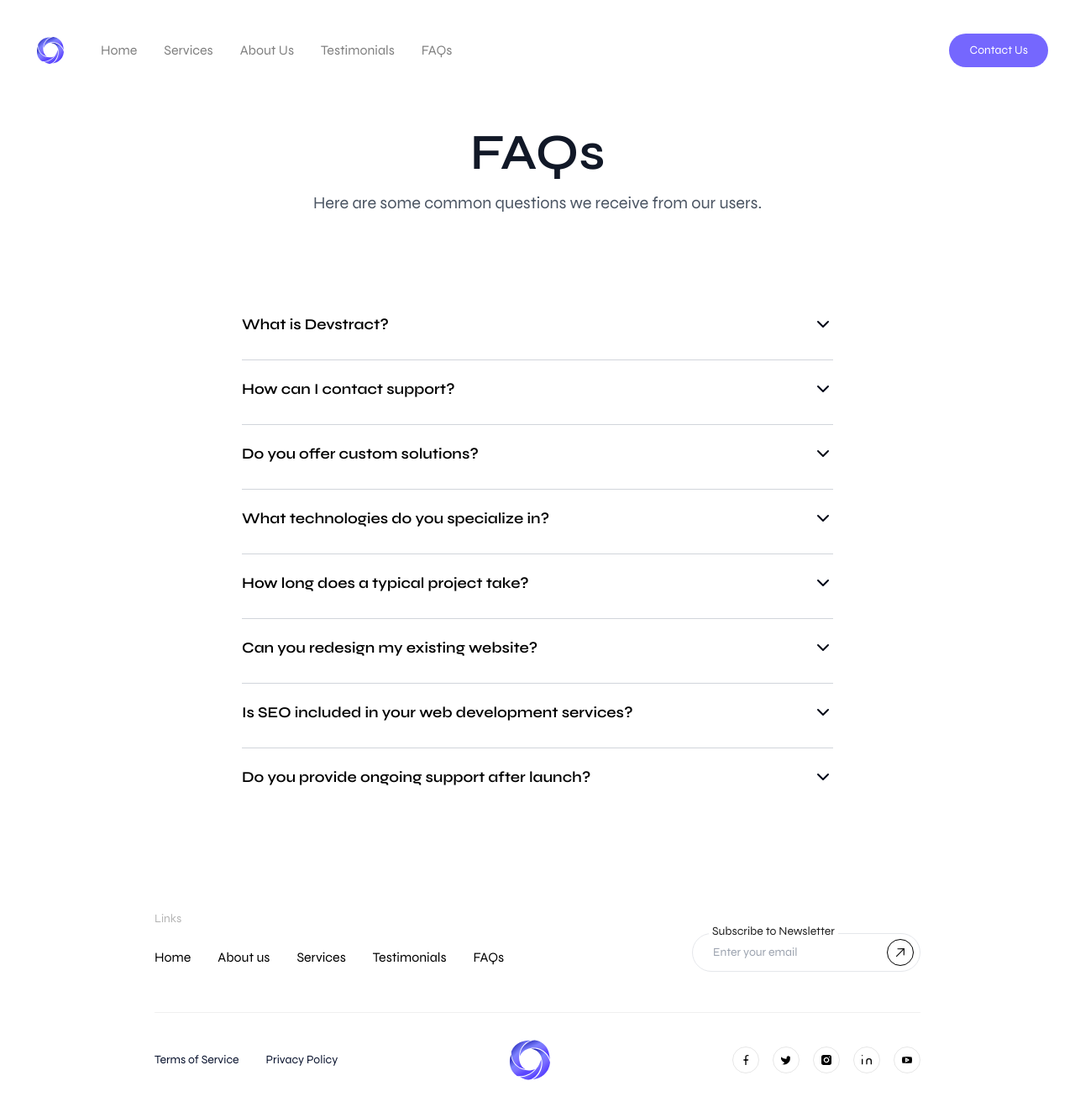
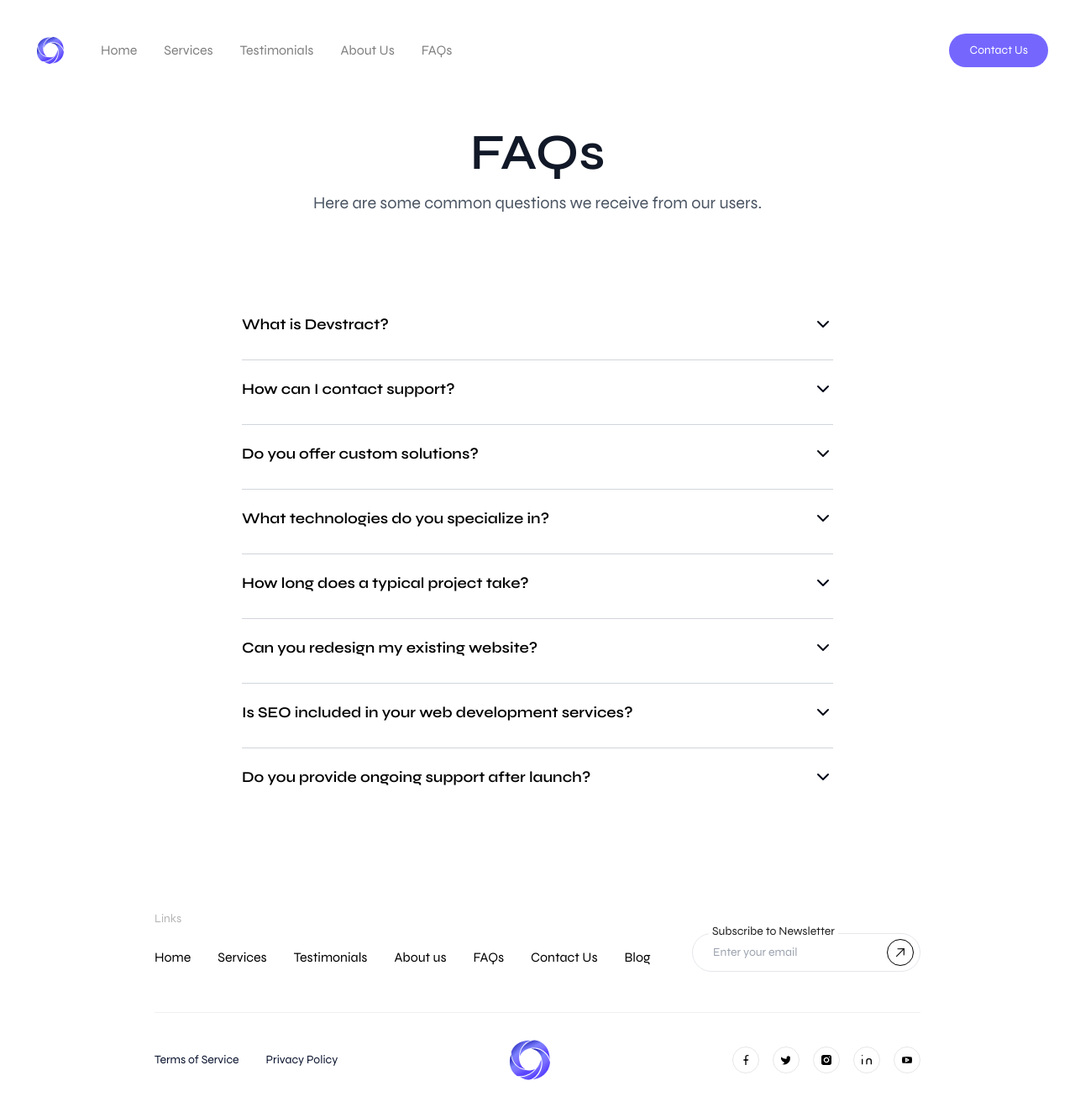
Before and after one commit to afnanahmadtariq/Devstract, a Next.js app: page /faqs in a window 1280 px wide. Shown: the whole page at 84% size. Built offline with nearby package versions, Linux system fonts and the light colour scheme.

Commit message:
Update footer and navigation links
Added 'Contact Us' and 'Blog' links to the footer. Reordered and added 'FAQs' to the navigation menu, and adjusted menu heading color for better visibility.

```diff
--- a/components/footer.tsx
+++ b/components/footer.tsx
@@ -45,10 +45,12 @@ export default function Footer() {
 
   const footerLinks = [
     { label: "Home", href: "/#home" },
-    { label: "About us", href: "/about-us" },
     { label: "Services", href: "/#services" },
     { label: "Testimonials", href: "/#testimonials" },
+    { label: "About us", href: "/about-us" },
     { label: "FAQs", href: "/faqs" },
+    { label: "Contact Us", href: "/contact-us" },
+    { label: "Blog", href: "https://blog.devstract.site", target: "_blank", rel: "noopener noreferrer" },
   ];
 
   const socialLinks = [
--- a/components/navigation.tsx
+++ b/components/navigation.tsx
@@ -89,11 +89,11 @@ export default function Navigation({ mainpage = false, disableContact = false }:
               <Link href="/#services" className={!mainpage ? "text-black/50 dark:text-white/80 hover:text-black font-normal transition-colors text-base" : "text-white/50 hover:text-white font-normal transition-colors text-base"}>
                 Services
               </Link>
+              <Link href="/#testimonials" className={!mainpage ? "text-black/50 dark:text-white/80 hover:text-black font-normal transition-colors text-base" : "text-white/50 hover:text-white font-normal transition-colors text-base"}>
+                Testimonials
+              </Link>
               <Link href="/about-us" className={!mainpage ? "text-black/50 dark:text-white/80 hover:text-black font-normal transition-colors text-base" : "text-white/50 hover:text-white font-normal transition-colors text-base"}>
                 About Us
-              </Link>
-              <Link href="/#testimonials" className={!mainpage ? "text-black/50 dark:text-white/80 hover:text-black font-normal transition-colors text-base" : "text-white/50 hover:text-white font-normal transition-colors text-base"}>
-                Testimonials
               </Link>
               <Link href="/faqs" className={!mainpage ? "text-black/50 dark:text-white/80 hover:text-black font-normal transition-colors text-base" : "text-white/50 hover:text-white font-normal transition-colors text-base"}>
                 FAQs
@@ -139,8 +139,8 @@ export default function Navigation({ mainpage = false, disableContact = false }:
             }
           >
             {/* Heading */}
-            <div className="mb-8">
-              <span className="text-[#838383] dark:text-white text-xs font-normal">MENU</span>
+            <div>
+              <span className="text-[#a1a1a1] dark:text-white text-xs font-normal">MENU</span>
             </div>
             {/* Menu Options */}
             <nav className="flex flex-col gap-6 flex-1">
@@ -149,6 +149,7 @@ export default function Navigation({ mainpage = false, disableContact = false }:
                 { href: "/#services", label: "Services" },
                 { href: "/about-us", label: "About Us" },
                 { href: "/#testimonials", label: "Testimonials" },
+                { href: "/faqs", label: "FAQs" },
                 { href: "/contact-us", label: "Contact Us" }
               ].map((item, idx) => {
                 const isActive = activeMenuIdx === idx;
```
